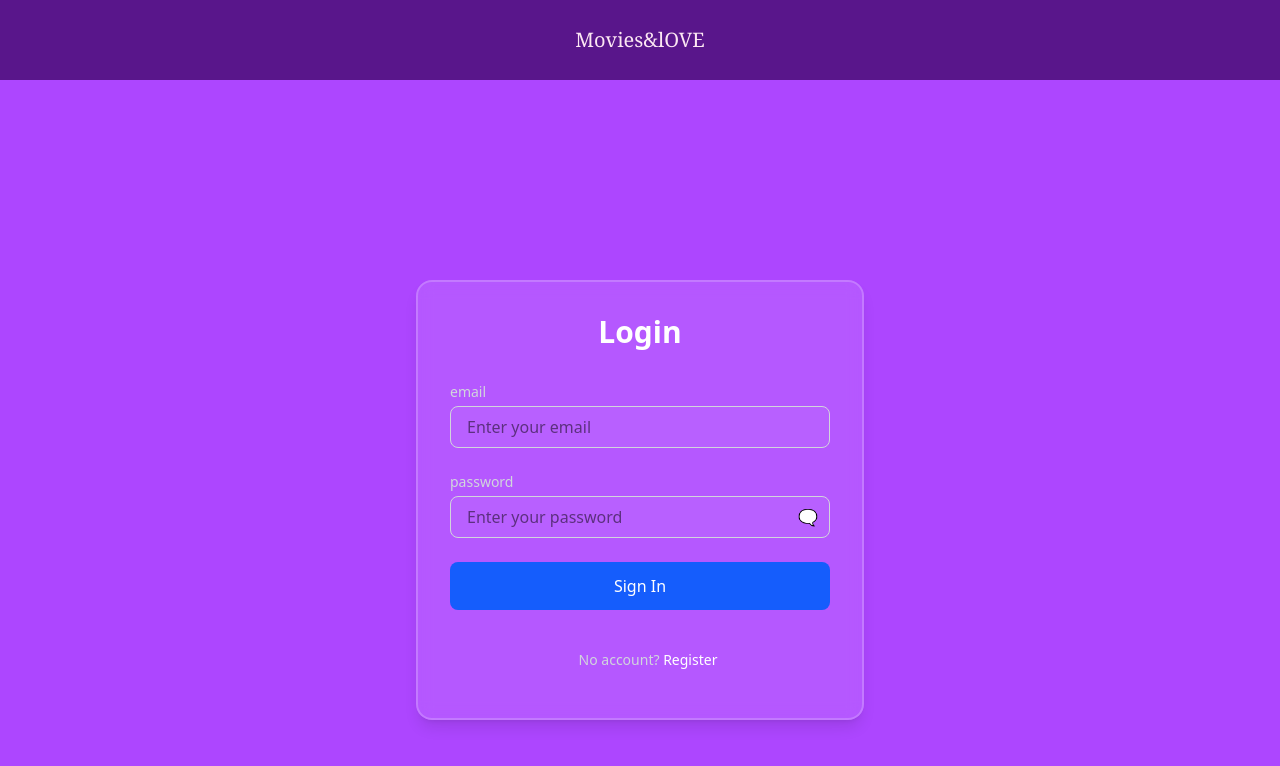
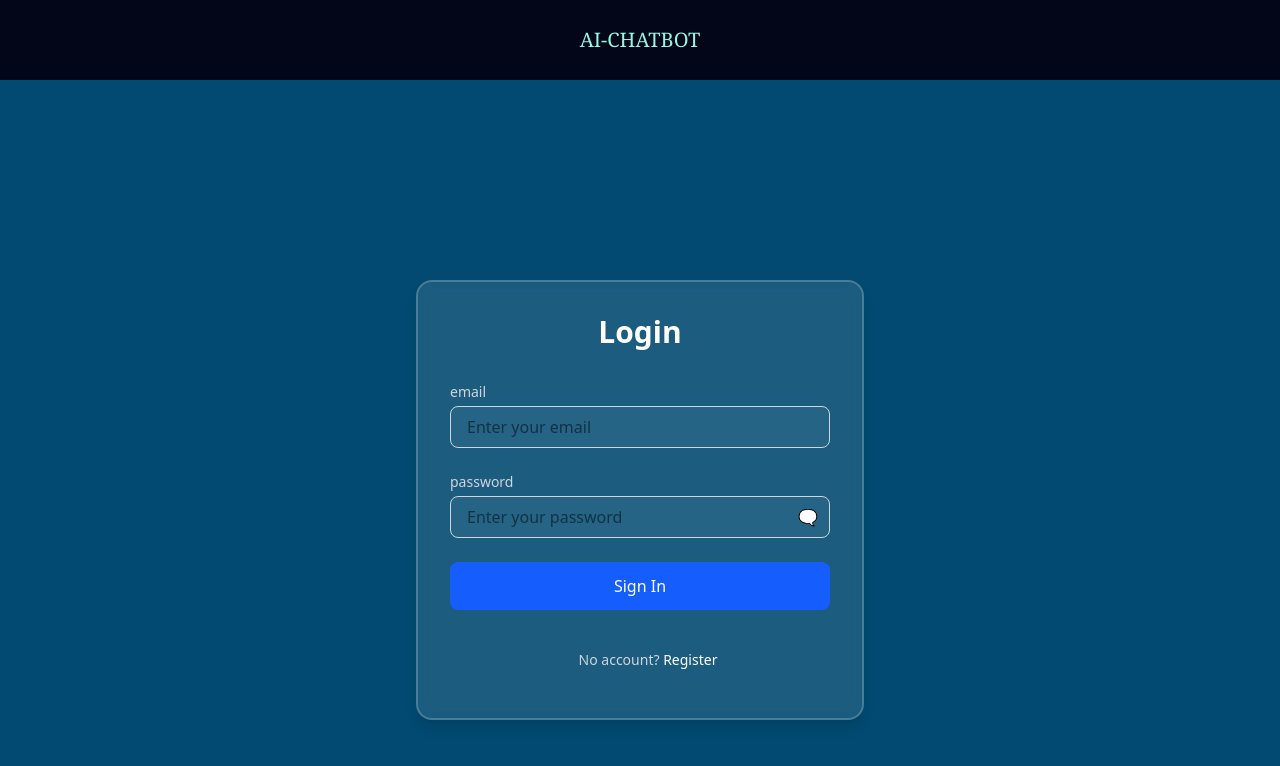
Before and after one commit to Aryandeo8/GeminiChatbot, a React (Vite) app in the folder client/: page / in a window 1280 px wide. Shown: the top 766 px of the page. Built offline with nearby package versions, Linux system fonts and the light colour scheme.

Commit message:
refactor: update application title and styling for improved branding

```diff
--- a/client/index.html
+++ b/client/index.html
@@ -4,7 +4,7 @@
     <meta charset="UTF-8" />
     <link rel="icon" type="image/svg+xml" href="./src/assets/movieicon.svg" />
     <meta name="viewport" content="width=device-width, initial-scale=1.0" />
-    <title>Movies&LOVE</title>
+    <title>ai&chat</title>
   </head>
   <body>
     <div id="root"></div>
--- a/client/src/components/appname.jsx
+++ b/client/src/components/appname.jsx
@@ -2,8 +2,8 @@ import React from 'react'
 
 export const Appname = () => {
   return (
-    <h1 className='text-pink-100 font-serif text-xl bg-purple-900 mb-5 h-10 p-10 flex items-center justify-center bg-opacity-0'>
-        Movies&lOVE
+    <h1 className='text-teal-200 font-serif text-xl bg-slate-950 mb-5 h-10 p-10 flex items-center justify-center bg-opacity-0'>
+        AI-CHATBOT
     </h1>
 
   )
--- a/client/src/pages/login.jsx
+++ b/client/src/pages/login.jsx
@@ -4,7 +4,7 @@ import {Logincard} from '../components/logincard.jsx'
 
 export const Login = () => {
   return (
-    <div className="flex flex-col justify-center min-h-screen bg-purple-500">
+    <div className="flex flex-col justify-center min-h-screen bg-sky-900">
       <Appname/>
       <Logincard/>
     </div>
```
